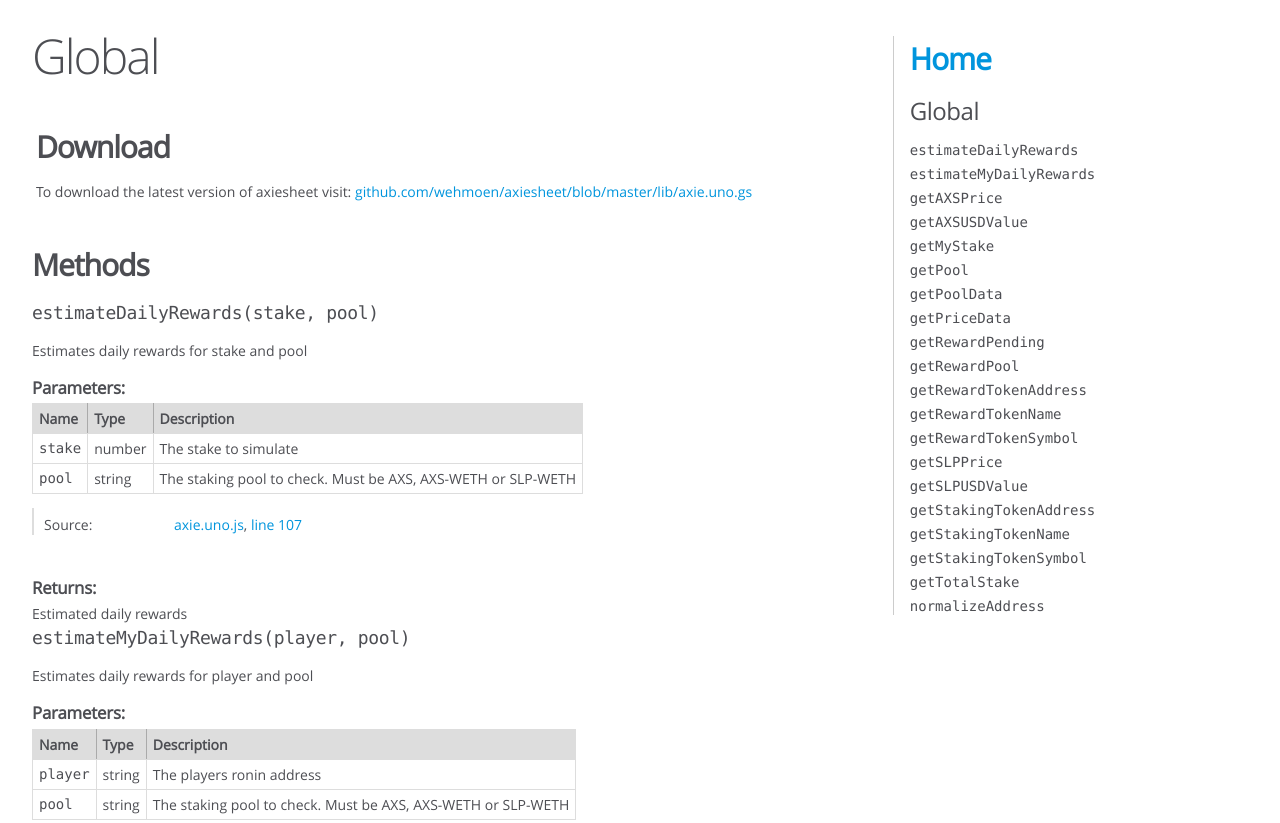
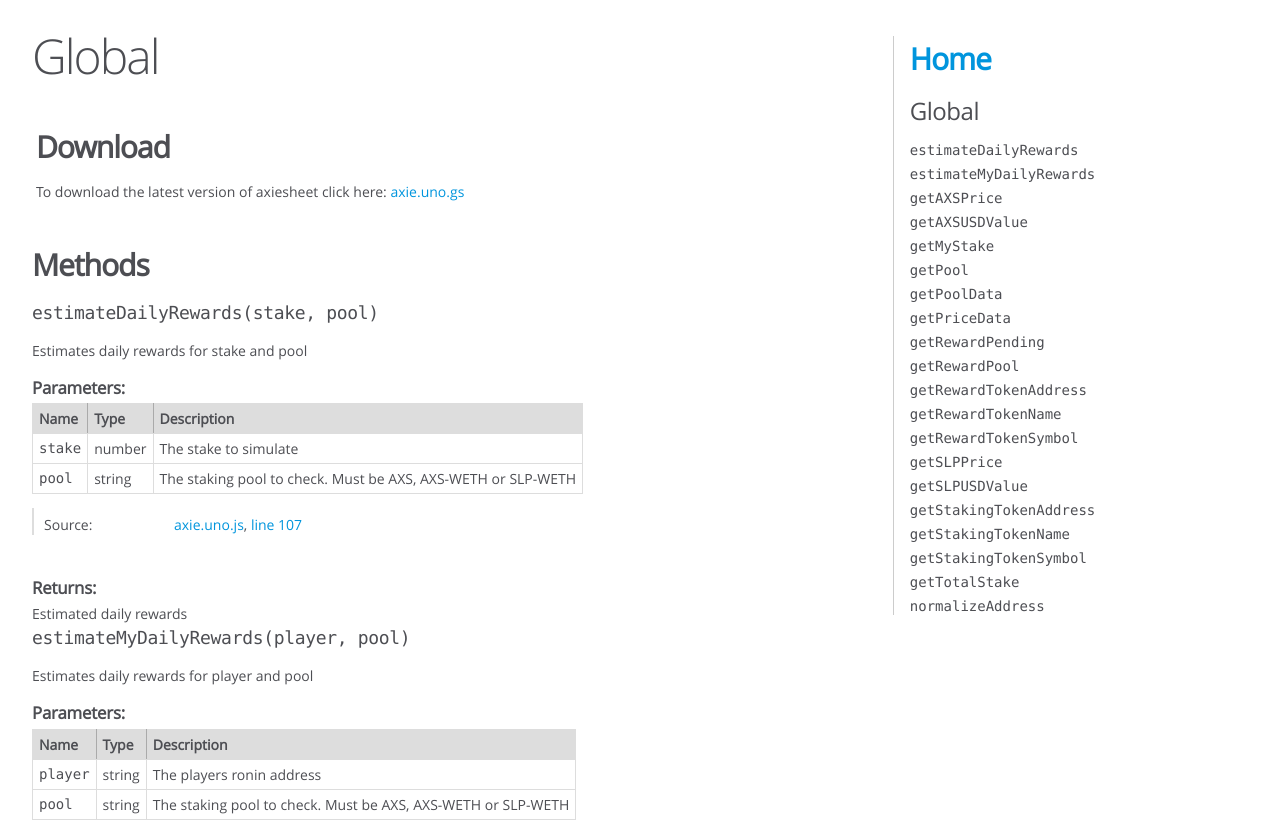
Before and after one commit to wehmoen/axiesheet, a plain HTML site: page index.html in a window 1280 px wide. Shown: the top 823 px of the page. Drawn offline with Linux system fonts and the light colour scheme.

Commit message:
Add download link to index.html

```diff
--- a/index.html
+++ b/index.html
@@ -30,7 +30,7 @@
 
         <h2>Download</h2>
 
-        To download the latest version of axiesheet visit: <a href="https://github.com/wehmoen/axiesheet/blob/master/lib/axie.uno.gs">github.com/wehmoen/axiesheet/blob/master/lib/axie.uno.gs</a>
+        To download the latest version of axiesheet click here: <a download="axie.uno.gs" href="/lib/axie.uno.gs">axie.uno.gs</a>
 
 
 </header>
```
